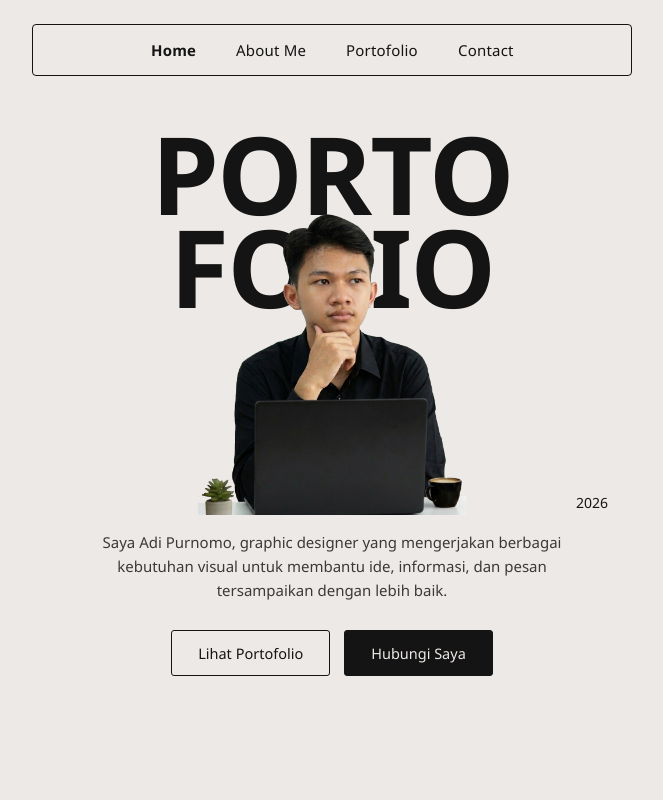
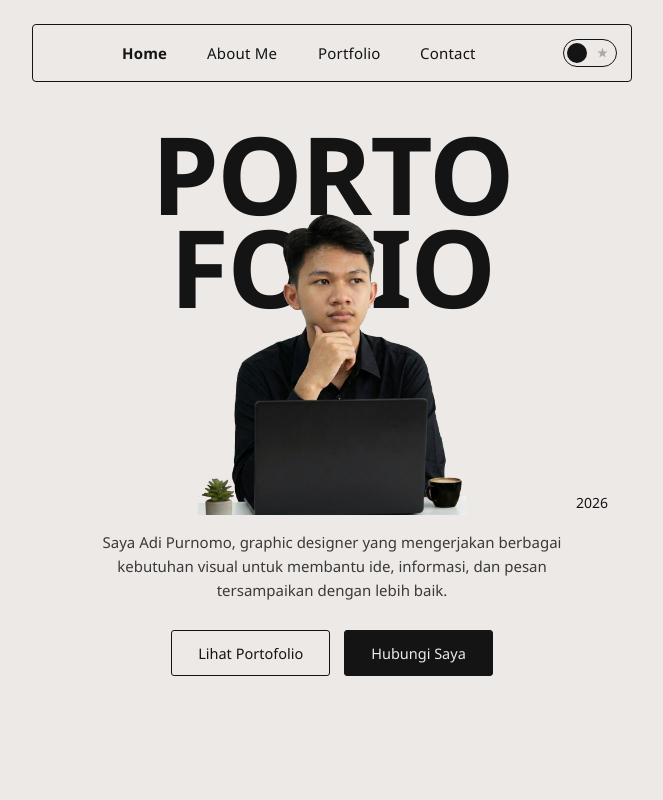
Before and after one commit to puromooadi/portfolio, a plain HTML site: page index.html in a window 1280 px wide. Shown: the top 800 px of the page, without its empty margins (308-971 px from the left). Drawn offline with Linux system fonts and the light colour scheme.

Commit message:
Dark Mode

```diff
--- a/index.html
+++ b/index.html
@@ -20,9 +20,28 @@
     <ul class="nav-links" id="navLinks">
       <li><a href="#home" class="active">Home</a></li>
       <li><a href="#about">About Me</a></li>
-      <li><a href="#portfolio">Portofolio</a></li>
+      <li><a href="#portfolio">Portfolio</a></li>
       <li><a href="#contact">Contact</a></li>
     </ul>
+    <button class="theme-toggle" id="themeToggle" type="button" role="switch" aria-checked="false" aria-label="Ganti tema terang/gelap">
+      <svg class="theme-icon theme-icon-sun" viewBox="0 0 24 24" fill="none" aria-hidden="true">
+        <circle cx="12" cy="12" r="4.5" fill="currentColor"/>
+        <g stroke="currentColor" stroke-width="1.8" stroke-linecap="round">
+          <line x1="12" y1="1.5" x2="12" y2="4"/>
+          <line x1="12" y1="20" x2="12" y2="22.5"/>
+          <line x1="1.5" y1="12" x2="4" y2="12"/>
+          <line x1="20" y1="12" x2="22.5" y2="12"/>
+          <line x1="4.2" y1="4.2" x2="6" y2="6"/>
+          <line x1="18" y1="18" x2="19.8" y2="19.8"/>
+          <line x1="4.2" y1="19.8" x2="6" y2="18"/>
+          <line x1="18" y1="6" x2="19.8" y2="4.2"/>
+        </g>
+      </svg>
+      <svg class="theme-icon theme-icon-star" viewBox="0 0 24 24" fill="none" aria-hidden="true">
+        <path d="M12 2 L14.2 9 L21.5 9 L15.7 13.3 L17.9 20.3 L12 16 L6.1 20.3 L8.3 13.3 L2.5 9 L9.8 9 Z" fill="currentColor"/>
+      </svg>
+      <span class="theme-toggle-thumb"></span>
+    </button>
   </nav>
 </header>
 
@@ -80,7 +99,7 @@
   </section>
 
   <section class="portfolio" id="portfolio">
-    <h2 class="portfolio-title" data-reveal>PORTFOLIO</h2>
+    <h2 class="portfolio-title" data-reveal>PORTOFOLIO</h2>
 
     <div class="portfolio-grid" data-reveal-stagger>
 
@@ -163,7 +182,7 @@
     </div>
 
     <div class="contact-buttons" data-reveal-stagger>
-      <a href="#" class="contact-btn contact-btn-disabled" aria-disabled="true" data-reveal>EMAIL</a>
+      <a href="mailto:adipurnoomoo@gmail.com" class="contact-btn" data-reveal>EMAIL</a>
       <a href="https://wa.me/6285759128128" target="_blank" rel="noopener noreferrer" class="contact-btn" data-reveal>WHATSAPP</a>
       <a href="https://instagram.com/purnomooadi" target="_blank" rel="noopener noreferrer" class="contact-btn" data-reveal>INSTAGRAM</a>
       <a href="https://www.linkedin.com/in/adi-purnomo-936a5b238/" target="_blank" rel="noopener noreferrer" class="contact-btn" data-reveal>LINKEDIN</a>
--- a/script.js
+++ b/script.js
@@ -179,4 +179,24 @@ document.addEventListener('DOMContentLoaded', () => {
       el.classList.add('is-visible');
     });
   }, 2500);
+
+  // ===== Dark / Light mode toggle =====
+  const themeToggle = document.getElementById('themeToggle');
+  const THEME_KEY = 'portfolio-theme';
+
+  const applyTheme = (theme) => {
+    document.documentElement.setAttribute('data-theme', theme);
+    themeToggle.setAttribute('aria-checked', theme === 'dark' ? 'true' : 'false');
+  };
+
+  const savedTheme = localStorage.getItem(THEME_KEY);
+  const prefersDark = window.matchMedia('(prefers-color-scheme: dark)').matches;
+  applyTheme(savedTheme || (prefersDark ? 'dark' : 'light'));
+
+  themeToggle.addEventListener('click', () => {
+    const isDark = document.documentElement.getAttribute('data-theme') === 'dark';
+    const next = isDark ? 'light' : 'dark';
+    applyTheme(next);
+    localStorage.setItem(THEME_KEY, next);
+  });
 });
--- a/style.css
+++ b/style.css
@@ -3,8 +3,23 @@
   --ink: #141414;
   --line: #141414;
   --muted: #3a3a3a;
+  --card-bg: #c6c6c6;
+  --footer-bg: #cfcfcf;
   --font: 'Poppins', 'Segoe UI', sans-serif;
   --reveal-ease: cubic-bezier(0.16, 1, 0.3, 1);
+}
+
+html[data-theme="dark"] {
+  --bg: #121212;
+  --ink: #f2f0ee;
+  --line: #f2f0ee;
+  --muted: #b8b4ae;
+  --card-bg: #262626;
+  --footer-bg: #1c1c1c;
+}
+
+*, *::before, *::after {
+  transition: background-color 0.35s ease, border-color 0.35s ease, color 0.35s ease;
 }
 
 * {
@@ -55,15 +70,20 @@ ul {
 }
 
 .navbar {
+  display: flex;
+  align-items: center;
+  justify-content: space-between;
+  gap: 12px;
   width: 100%;
   max-width: 600px;
   border: 1.5px solid var(--line);
   border-radius: 4px;
   background: var(--bg);
-  padding: 14px 10px;
+  padding: 14px 14px;
 }
 
 .nav-links {
+  flex: 1;
   display: flex;
   justify-content: center;
   align-items: center;
@@ -104,6 +124,63 @@ ul {
   width: 24px;
   height: 2px;
   background: var(--ink);
+}
+
+/* ===== Dark/Light Mode Toggle ===== */
+.theme-toggle {
+  position: relative;
+  flex: 0 0 auto;
+  width: 54px;
+  height: 28px;
+  border-radius: 999px;
+  border: 1.5px solid var(--line);
+  background: var(--bg);
+  cursor: pointer;
+  padding: 0;
+  display: inline-flex;
+  align-items: center;
+}
+
+.theme-icon {
+  position: absolute;
+  top: 50%;
+  transform: translateY(-50%);
+  width: 13px;
+  height: 13px;
+  color: var(--ink);
+  opacity: 0.55;
+  transition: opacity 0.3s ease;
+}
+
+.theme-icon-sun {
+  left: 7px;
+}
+
+.theme-icon-star {
+  right: 7px;
+}
+
+.theme-toggle[aria-checked="true"] .theme-icon-sun {
+  opacity: 0.3;
+}
+
+.theme-toggle[aria-checked="false"] .theme-icon-star {
+  opacity: 0.3;
+}
+
+.theme-toggle-thumb {
+  position: absolute;
+  top: 3px;
+  left: 3px;
+  width: 20px;
+  height: 20px;
+  border-radius: 50%;
+  background: var(--ink);
+  transition: transform 0.35s cubic-bezier(0.34, 1.56, 0.64, 1);
+}
+
+.theme-toggle[aria-checked="true"] .theme-toggle-thumb {
+  transform: translateX(26px);
 }
 
 /* ===== Hero ===== */
@@ -323,7 +400,7 @@ ul {
 
 .portfolio-card {
   position: relative;
-  background: #c6c6c6;
+  background: var(--card-bg);
   border-radius: 6px;
   padding: 70px 16px 20px;
   cursor: pointer;
@@ -431,39 +508,17 @@ ul {
 
 /* Animasi bounce/wobble ala buka-tutup aplikasi macOS */
 @keyframes modalBounceIn {
-  0% {
-    transform: scale(0.4) rotate(-2deg);
-    opacity: 0;
-  }
-  45% {
-    transform: scale(1.08) rotate(1deg);
-    opacity: 1;
-  }
-  65% {
-    transform: scale(0.96) rotate(-0.5deg);
-  }
-  82% {
-    transform: scale(1.03) rotate(0.3deg);
-  }
-  100% {
-    transform: scale(1) rotate(0deg);
-    opacity: 1;
-  }
+  0% { transform: scale(0.4) rotate(-2deg); opacity: 0; }
+  45% { transform: scale(1.08) rotate(1deg); opacity: 1; }
+  65% { transform: scale(0.96) rotate(-0.5deg); }
+  82% { transform: scale(1.03) rotate(0.3deg); }
+  100% { transform: scale(1) rotate(0deg); opacity: 1; }
 }
 
 @keyframes modalBounceOut {
-  0% {
-    transform: scale(1) rotate(0deg);
-    opacity: 1;
-  }
-  30% {
-    transform: scale(1.05) rotate(1deg);
-    opacity: 1;
-  }
-  100% {
-    transform: scale(0.35) rotate(-2deg);
-    opacity: 0;
-  }
+  0% { transform: scale(1) rotate(0deg); opacity: 1; }
+  30% { transform: scale(1.05) rotate(1deg); opacity: 1; }
+  100% { transform: scale(0.35) rotate(-2deg); opacity: 0; }
 }
 
 .portfolio-modal-content.pop-in {
@@ -605,7 +660,7 @@ ul {
 
 /* ===== Footer ===== */
 .site-footer {
-  background: #cfcfcf;
+  background: var(--footer-bg);
   padding: 22px 20px;
   text-align: center;
 }
@@ -774,4 +829,18 @@ ul {
     padding: 18px 18px;
     font-size: 15px;
   }
+
+  .theme-toggle {
+    width: 46px;
+    height: 24px;
+  }
+
+  .theme-toggle-thumb {
+    width: 17px;
+    height: 17px;
+  }
+
+  .theme-toggle[aria-checked="true"] .theme-toggle-thumb {
+    transform: translateX(21px);
+  }
 }
```
